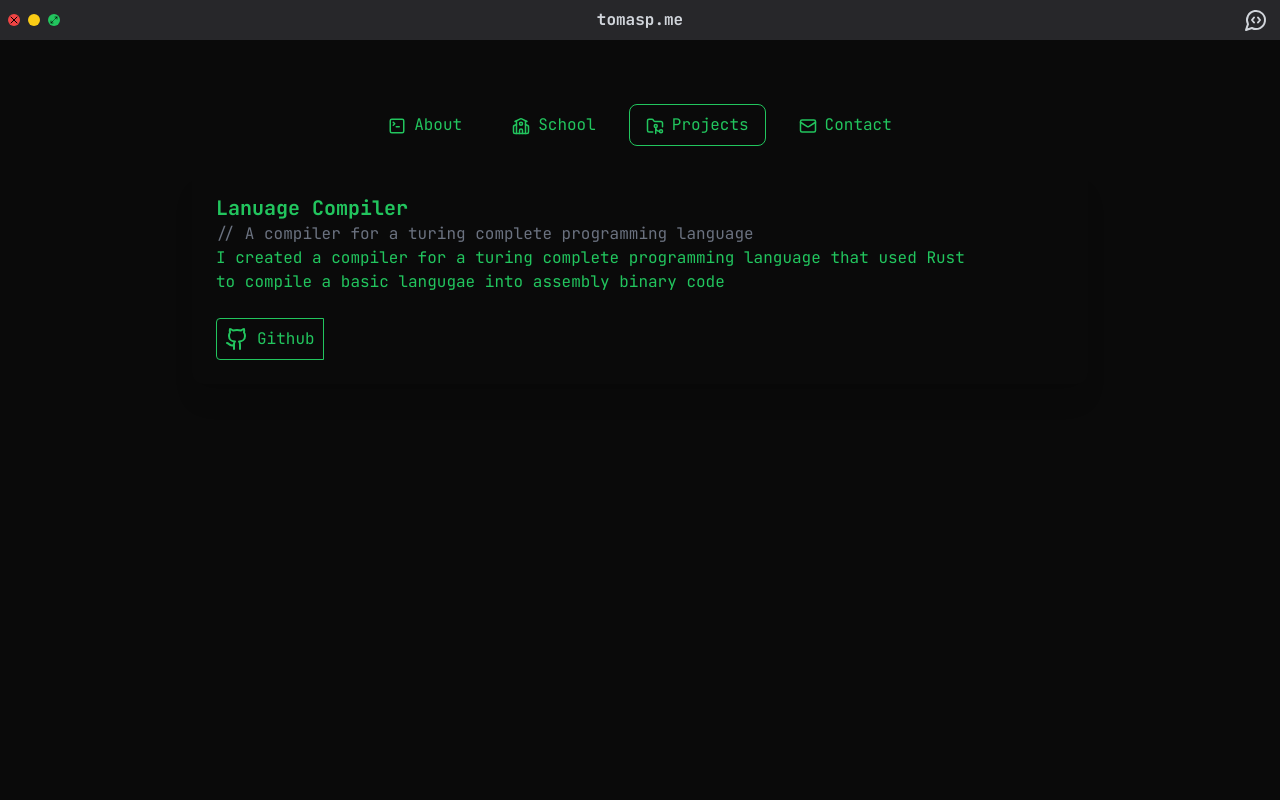
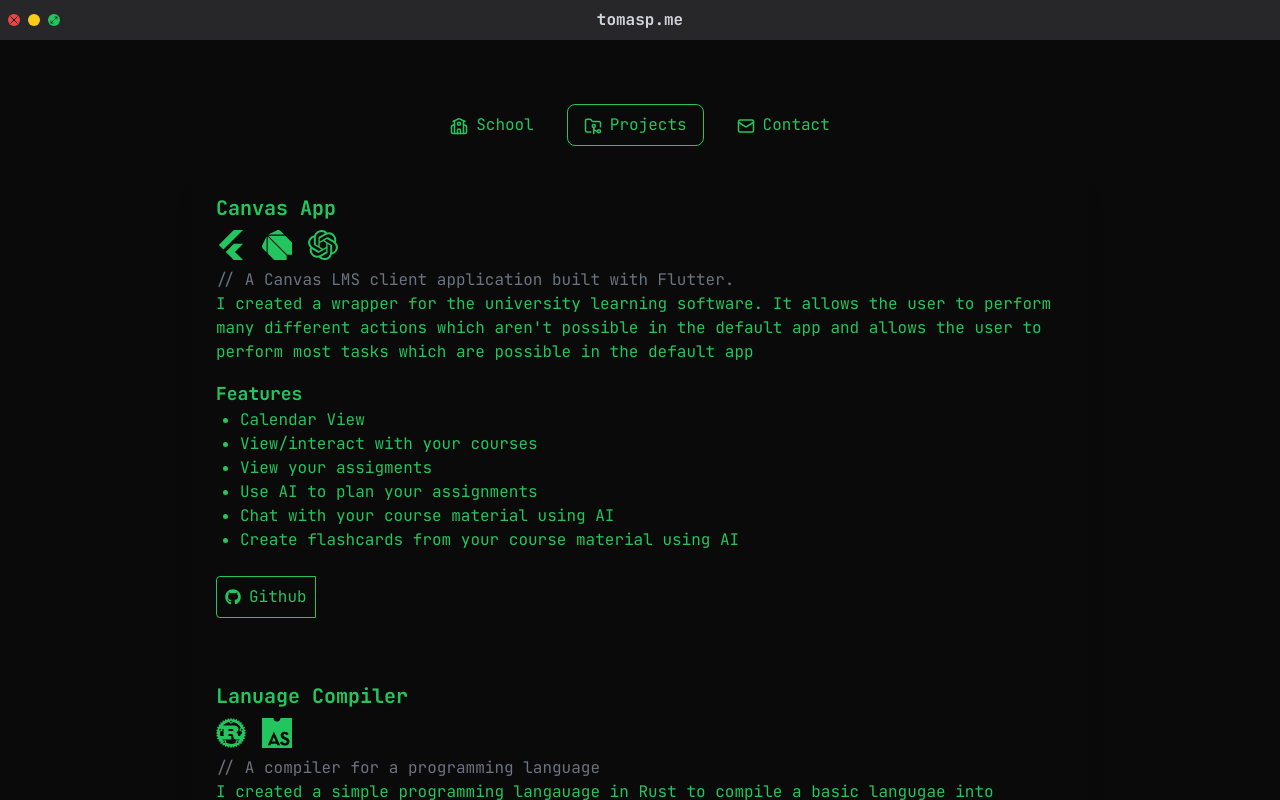
Before and after one commit to TomasPalsson/TerminalWebsite, a React (Vite) app: page /aboutme in a window 1280 px wide. Both pictures are taken after a click on the button "Projects". Built offline with nearby package versions, Linux system fonts and the light colour scheme; a web font is replaced by a local one.

Commit message:
Add more info and improve look

```diff
--- a/package.json
+++ b/package.json
@@ -13,6 +13,7 @@
     "lucide-react": "^0.486.0",
     "react": "^19.0.0",
     "react-dom": "^19.0.0",
+    "react-icons": "^5.5.0",
     "react-router": "^7.4.1"
   },
   "devDependencies": {
--- a/src/App.tsx
+++ b/src/App.tsx
@@ -3,6 +3,8 @@ import './App.css'
 import TypingAnimation from './components/TypingAnimation'
 import { MainButton } from './components/MainButton'
 import { Terminal } from 'lucide-react'
+import { IoChatbubbleEllipsesOutline } from 'react-icons/io5'
+import { FaInfo } from 'react-icons/fa'
 
 function App() {
   return (
@@ -12,19 +14,25 @@ function App() {
         <TypingAnimation
           text="Tómas Ari Pálsson"
           speed={50}
-          className="text-terminal lg:text-6xl md:text-4xl sm:text-xl font-mono"
+          className="font-mono text-terminal lg:text-6xl md:text-4xl sm:text-xl"
         />
-        <span className='pt-5 text-gray-500 text-bold font-mono'>
-          // Software Dev - AI
+        <span className='pt-5 font-mono text-gray-500 text-bold'>
+          // Software Dev
         </span>
-        <div className="flex justify-end space-x-4 pt-4">
+        <div className="flex justify-end pt-4 space-x-4">
           <MainButton link="/terminal" >
             <Terminal />
             <span>Terminal</span>
           </MainButton>
           <MainButton link="/aboutme" >
+            <FaInfo />
             <span>About Me!</span>
           </MainButton>
+          <MainButton link="/chat">
+            <IoChatbubbleEllipsesOutline/>
+            <span>Chat With AI Me!</span>
+          </MainButton>
+
         </div>
       </div>
     </>
--- a/src/components/MacBar.tsx
+++ b/src/components/MacBar.tsx
@@ -32,17 +32,17 @@ export default function MacBar({ fullscreenRef }: MacBarProps) {
   };
 
   return (
-    <div className="fixed top-0 left-0 z-50 flex items-center gap-2 px-2 py-2 bg-zinc-800 w-full">
+    <div className="fixed top-0 left-0 z-50 flex items-center w-full gap-2 px-2 py-2 bg-zinc-800">
       <Link to="/">
-        <button className="w-3 h-3 rounded-full bg-red-500">
+        <button className="w-3 h-3 bg-red-500 rounded-full">
           <X className="w-3 h-3 stroke-5" />
         </button>
       </Link>
 
-      <span className="w-3 h-3 rounded-full bg-yellow-400" />
+      <span className="w-3 h-3 bg-yellow-400 rounded-full" />
 
       <button
-        className="w-3 h-3 rounded-full bg-green-500 flex items-center justify-center"
+        className="flex items-center justify-center w-3 h-3 bg-green-500 rounded-full"
         onClick={handleToggleFullscreen}
       >
         {isFullscreen ? (
@@ -52,15 +52,10 @@ export default function MacBar({ fullscreenRef }: MacBarProps) {
         )}
       </button>
 
-      <span className="font-mono text-gray-300 font-bold absolute left-1/2 -translate-x-1/2">
+      <span className="absolute font-mono font-bold text-gray-300 -translate-x-1/2 left-1/2">
         tomasp.me
       </span>
 
-      <Link to="/chat">
-        <button className="pt-0 pb-0 pr-1 pl-1 text-gray-300 hover:bg-zinc-700 rounded-md absolute right-0 top-0 mr-2 mt-2">
-          <MessageCircleCode />
-        </button>
-      </Link>
     </div>
   );
 }
--- a/src/screens/AboutMe.tsx
+++ b/src/screens/AboutMe.tsx
@@ -1,26 +1,36 @@
 import React, { useState } from "react";
 import { TerminalSquare, School, FolderGit2, Mail, Github } from "lucide-react";
+import { FaGithub, FaRust } from "react-icons/fa";
+import { SiAssemblyscript, SiOpenai } from "react-icons/si";
+import { IoMdInformationCircleOutline } from "react-icons/io";
+import { FaDartLang, FaFlutter } from "react-icons/fa6";
 
 const TABS = [
-  {
-    name: "About",
-    icon: <TerminalSquare size={18} className="inline mr-2" />,
-    content: (
-      <>
-        <p className="text-xl font-bold">About Me</p>
-        <span className="text-gray-500">// Testing</span>
-      </>
-    ),
-  },
   {
     name: "School",
     icon: <School size={18} className="inline mr-2" />,
     content: (
       <>
         <h2 className="text-xl font-bold">Menntaskólinn við Hamrahlíð (2021-2023)</h2>
-          <br/>
-        <h2 className="text-xl font-bold mt-4">Háskólinn í Reykjavík (2023-2026)</h2>
-        <p className="text-gray-500">// BSc in Computer Science</p>
+        <p className="text-gray-500">// International Baccalaureate</p>
+        <a href="https://www.mh.is/is/ib-studies"
+          target="_blank"
+          className="inline-flex items-center p-2 mt-4 space-x-2 transition-colors duration-200 border rounded-l text-terminal border-terminal text-l hover:border-gray-600">
+          <IoMdInformationCircleOutline />
+          <span>
+            More Info
+          </span>
+        </a>
+        <h2 className="pt-16 mt-4 text-xl font-bold">Háskólinn í Reykjavík (2023-2026)</h2>
+        <p className="text-gray-500">// BSc in Software Engineering</p>
+        <a href="https://www.ru.is/deildir/tolvunarfraedideild/hugbunadarverkfraedi-bsc"
+          target="_blank"
+          className="inline-flex items-center p-2 mt-4 space-x-2 transition-colors duration-200 border rounded-l text-terminal border-terminal text-l hover:border-gray-600">
+          <IoMdInformationCircleOutline />
+          <span>
+            More Info
+          </span>
+        </a>
       </>
     ),
   },
@@ -29,17 +39,58 @@ const TABS = [
     icon: <FolderGit2 size={18} className="inline mr-2" />,
     content: (
       <>
-        <h2 className="text-xl font-bold">Lanuage Compiler</h2>
-        <p className="text-gray-500">// A compiler for a turing complete programming language</p>
-        <p>I created a compiler for a turing complete programming language that used Rust</p>
-        <p>to compile a basic langugae into assembly binary code</p>
+      <h2 className="text-xl font-bold">Canvas App</h2>
+        <div className="flex items-center py-2 space-x-4">
+          <FaFlutter className="text-3xl" />
+          <FaDartLang className="text-3xl" />
+          <SiOpenai className="text-3xl" />
+        </div>
+        <p className="text-gray-500">// A Canvas LMS client application built with Flutter.</p>
+        <p>I created a wrapper for the university learning software. It allows the user to perform many different actions which aren't possible in the default app and allows the user to perform most tasks which are possible in the default app </p>
+        <h4 className="mt-4 text-lg font-bold">Features</h4>
+        <ul className="pl-6 list-disc">
+          <li>Calendar View</li>
+          <li>View/interact with your courses</li>
+          <li>View your assigments</li>
+          <li>Use AI to plan your assignments</li>
+          <li>Chat with your course material using AI</li>
+          <li>Create flashcards from your course material using AI</li>
+        </ul>
+        <br/>
+
+        <a
+          href="https://github.com/TomasPalsson/canvas_app"
+          target="_blank"
+          className="inline-flex items-center p-2 space-x-2 transition-colors duration-200 border rounded-l text-terminal border-terminal text-l hover:border-gray-600">
+          <FaGithub />
+          <span>Github</span>
+        </a>
+
+        <h2 className="mt-16 text-xl font-bold">Lanuage Compiler</h2>
+        <div className="flex items-center py-2 space-x-4">
+          <FaRust className="text-3xl" />
+          <SiAssemblyscript className="text-3xl" />
+        </div>
+        <p className="text-gray-500">// A compiler for a programming language</p>
+        <p>I created a simple programming langauage in Rust to compile a basic langugae into assembly binary code</p>
+        <h4 className="mt-4 text-lg font-bold">Features</h4>
+        <ul className="pl-6 list-disc">
+          <li>Full function definitions and calls</li>
+          <li>Local variable declarations and assignments</li>
+          <li>Integer and string literals</li>
+          <li>While loops and if-else conditionals</li>
+          <li>Printing to stdout (print)</li>
+          <li>Expression evaluation with support for:</li>
+          <li>Arithmetic: +, -, *, /</li>
+          <li>{'Comparisons: ==, !=, <, >'}</li>
+        </ul>
         <br/>
 
         <a
           href="https://github.com/TomasPalsson/Language-Compiler"
           target="_blank"
-          className="text-terminal border border-terminal border rounded-l text-l inline-flex items-center space-x-2 p-2 hover:border-gray-600  transition-colors duration-200">
-          <Github />
+          className="inline-flex items-center p-2 space-x-2 transition-colors duration-200 border rounded-l text-terminal border-terminal text-l hover:border-gray-600">
+          <FaGithub />
           <span>Github</span>
         </a>
 
@@ -49,16 +100,48 @@ const TABS = [
   {
     name: "Contact",
     icon: <Mail size={18} className="inline mr-2" />,
-    content: <p>Hello!</p>,
+  content: (
+    <>
+      <p className="mb-2 text-xl font-bold">Get in Touch</p>
+      <p className="mb-4 text-gray-500">
+        // Want to drop me a message
+      </p>
+      <ul className="space-y-2">
+        <li>
+          <span className="font-semibold">Email:</span>{" "}
+          <a
+            href="mailto:tomas@p5.is"
+            className="text-terminal hover:underline"
+          >
+            tomas@p5.is
+          </a>
+        </li>
+        <li>
+          <span className="font-semibold">GitHub:</span>{" "}
+          <a
+            href="https://github.com/TomasPalsson"
+            className="text-terminal hover:underline"
+            target="_blank"
+            rel="noopener noreferrer"
+          >
+            github.com/TomasPalsson
+          </a>
+        </li>
+        <li>
+          <span className="font-semibold">Location:</span> Reykjavík, Iceland
+        </li>
+      </ul>
+    </>
+  ),
   },
 ];
 
 export default function PersonalWebsiteTabs() {
-  const [activeTab, setActiveTab] = useState("About");
+  const [activeTab, setActiveTab] = useState("School");
   const currentTab = TABS.find((tab) => tab.name === activeTab);
 
   return (
-    <div className="min-h-screen text-terminal font-mono p-6 pt-16">
+    <div className="min-h-screen p-6 pt-16 font-mono text-terminal">
       <div className="max-w-4xl mx-auto">
         <div className="flex justify-center mb-6 space-x-4">
           {TABS.map(({ name, icon }) => (
@@ -76,7 +159,7 @@ export default function PersonalWebsiteTabs() {
             </button>
           ))}
         </div>
-        <div className="rounded-xl shadow-xl p-6">
+        <div className="p-6 shadow-xl rounded-xl">
           {currentTab?.content}
         </div>
       </div>
```
Also changed, not shown: src/screens/ChatMe.tsx (+10 -11 lines), 1 other file (tests, documents, lock files or other folders).
